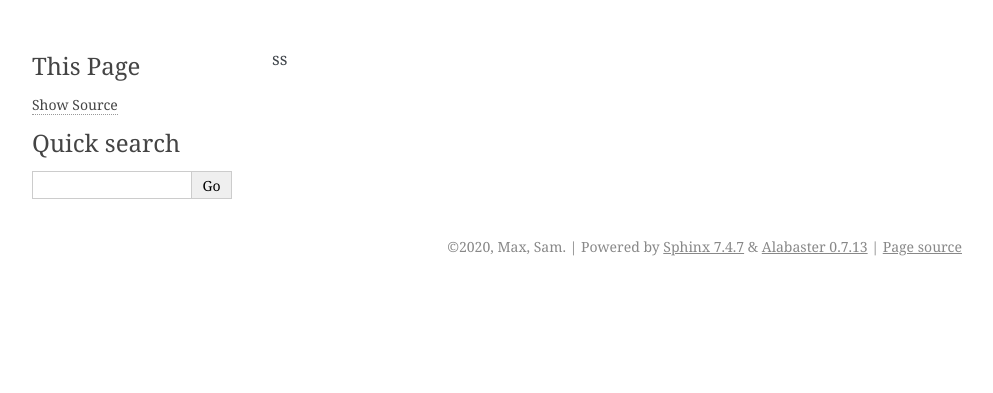
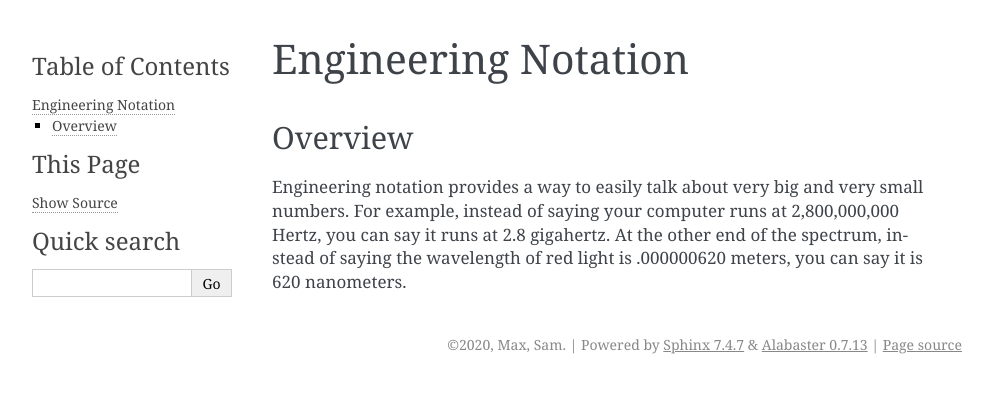
Before and after one commit to maxtkc/mvths-wiki, a Sphinx documentation site: the page built from docs/011b-engineering-notation.rst, in a window 1280 px wide. Shown: the top 393 px of the page, without its empty margins (148-1141 px from the left). Built offline with Sphinx 7.4.7, drawn with Linux system fonts in a browser that asks for light colours.

Commit message:
Update 011b-engineering-notation.rst

```diff
--- a/docs/011b-engineering-notation.rst
+++ b/docs/011b-engineering-notation.rst
@@ -1 +1,8 @@
-ss
+Engineering Notation
+=========
+
+Overview
+--------
+Engineering notation provides a way to easily talk about very big and very small numbers. For example, instead of saying your computer runs at
+2,800,000,000 Hertz, you can say it runs at 2.8 gigahertz. At the other end of the spectrum, instead of saying the wavelength of red light is .000000620 meters,
+you can say it is 620 nanometers.
```
